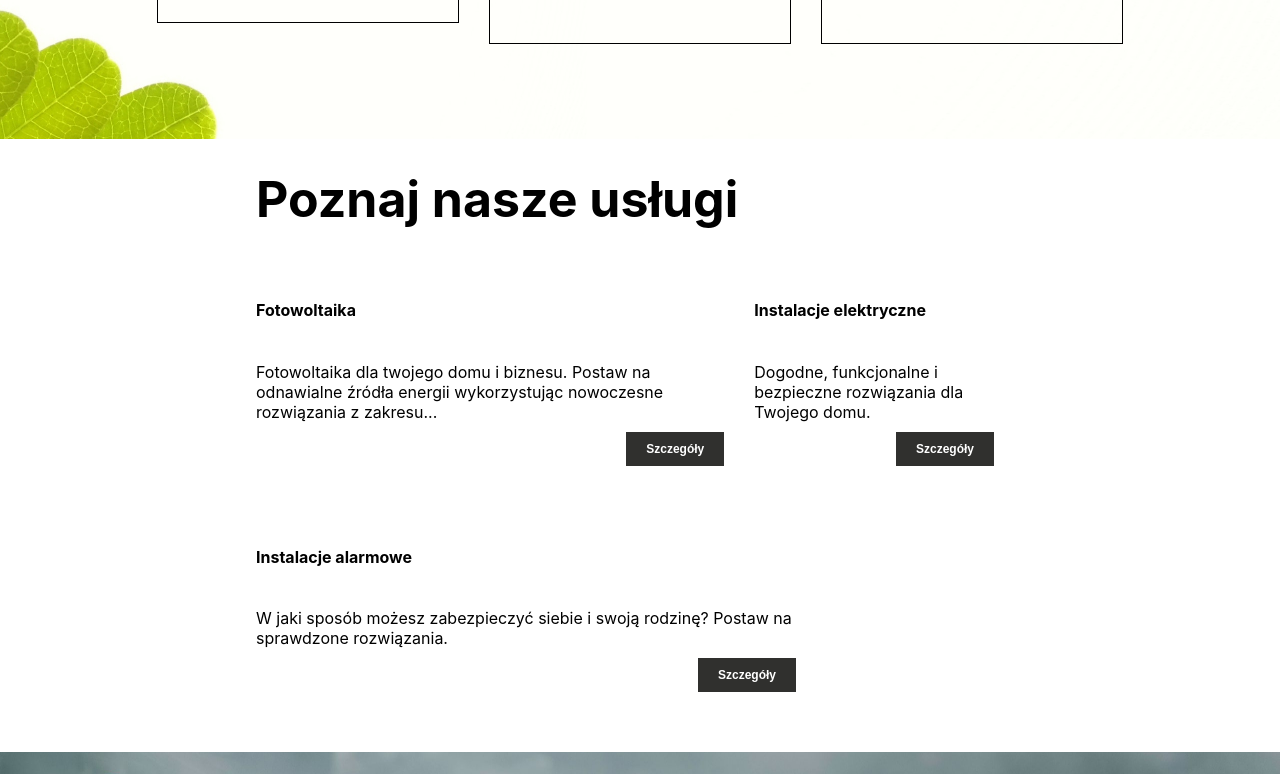
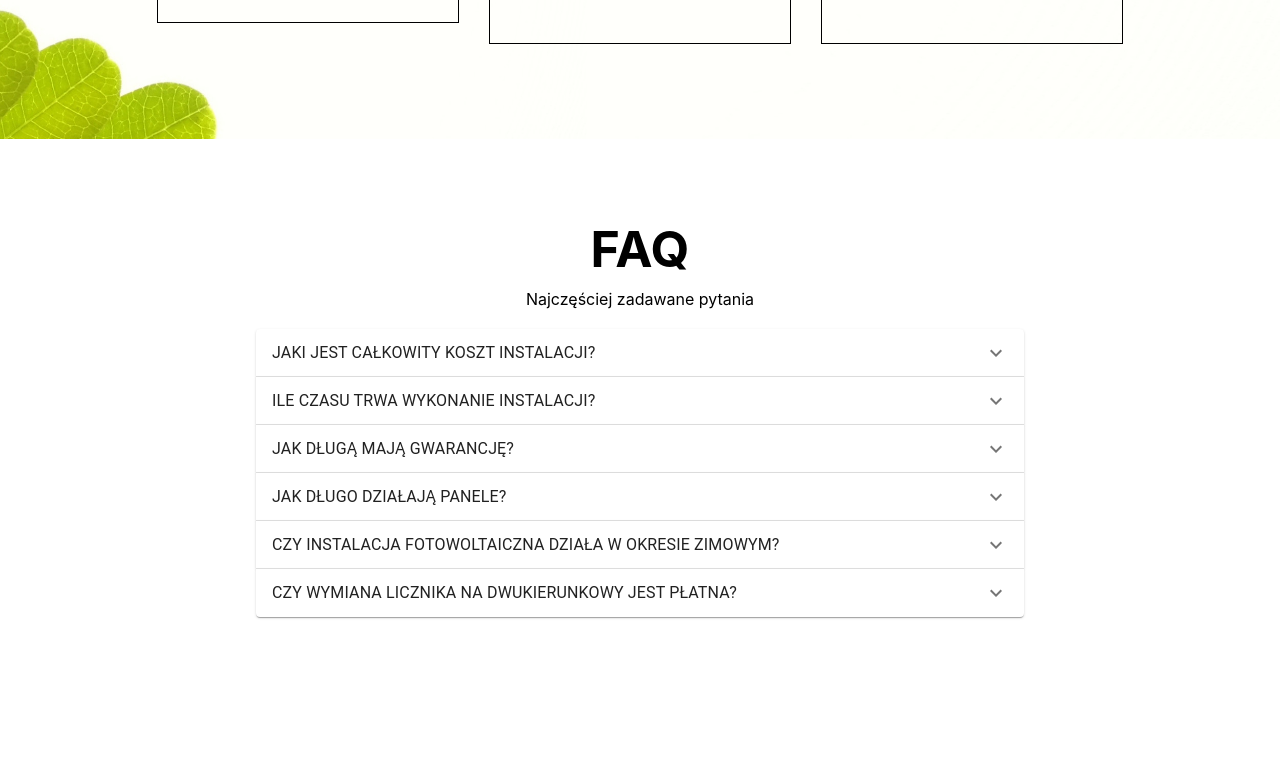
Before and after one commit to OdgrzewanyKotlet/OPTON, a React (Create React App) app: page / in a window 1280 px wide. Shown: the part 2140-2914 px from the top of the page. Built offline with nearby package versions, Linux system fonts and the light colour scheme.

Commit message:
FAQ implemented, MaterialUI added

```diff
--- a/package.json
+++ b/package.json
@@ -3,6 +3,8 @@
   "version": "0.1.0",
   "private": true,
   "dependencies": {
+    "@material-ui/core": "^4.11.2",
+    "@material-ui/icons": "^4.11.2",
     "@testing-library/jest-dom": "^5.11.6",
     "@testing-library/react": "^11.2.2",
     "@testing-library/user-event": "^12.6.0",
--- /dev/null
+++ b/src/components/Photovoltaics/FAQ/FAQ.js
@@ -0,0 +1,157 @@
+import React from "react";
+import Accordion from "@material-ui/core/Accordion";
+import AccordionDetails from "@material-ui/core/AccordionDetails";
+import AccordionSummary from "@material-ui/core/AccordionSummary";
+import Typography from "@material-ui/core/Typography";
+import ExpandMoreIcon from "@material-ui/icons/ExpandMore";
+import styles from "./FAQ.module.css";
+
+export default function FAQ() {
+  const [expanded, setExpanded] = React.useState(false);
+
+  const handleChange = (panel) => (event, isExpanded) => {
+    setExpanded(isExpanded ? panel : false);
+  };
+
+  return (
+    <div className={styles.FAQAcc}>
+      <Accordion
+        expanded={expanded === "panel1"}
+        onChange={handleChange("panel1")}
+      >
+        <AccordionSummary
+          expandIcon={<ExpandMoreIcon />}
+          aria-controls="panel1bh-content"
+          id="panel1bh-header"
+        >
+          <Typography className={styles.Heading}>
+            JAKI JEST CAŁKOWITY KOSZT INSTALACJI?
+          </Typography>
+        </AccordionSummary>
+        <AccordionDetails>
+          <Typography>
+            Koszt instalacji zależy od jej mocy zainstalowanej oraz
+            zastosowanych materiałów (paneli i inwertera) Im większa instalacja
+            tym cena jednostkowa instalacji maleje. W celu uzyskania wyceny
+            zapraszamy do kontaktu z naszą Firmą. Zapewniamy bezpłatny audyt,
+            który określi, jaka moc przyłączeniowa będzie potrzebna.
+          </Typography>
+        </AccordionDetails>
+      </Accordion>
+      <Accordion
+        expanded={expanded === "panel2"}
+        onChange={handleChange("panel2")}
+      >
+        <AccordionSummary
+          expandIcon={<ExpandMoreIcon />}
+          aria-controls="panel2bh-content"
+          id="panel2bh-header"
+        >
+          <Typography className={styles.Heading}>
+            ILE CZASU TRWA WYKONANIE INSTALACJI?
+          </Typography>
+        </AccordionSummary>
+        <AccordionDetails>
+          <Typography>
+            Zależnie od wielkości i stopnia skomplikowania instalacji. Średni
+            czas montażu dla instalacji do 5 KW to 2-3 dni.
+          </Typography>
+        </AccordionDetails>
+      </Accordion>
+      <Accordion
+        expanded={expanded === "panel3"}
+        onChange={handleChange("panel3")}
+      >
+        <AccordionSummary
+          expandIcon={<ExpandMoreIcon />}
+          aria-controls="panel3bh-content"
+          id="panel3bh-header"
+        >
+          <Typography className={styles.Heading}>
+            JAK DŁUGĄ MAJĄ GWARANCJĘ?
+          </Typography>
+        </AccordionSummary>
+        <AccordionDetails>
+          <Typography>
+            Producent wykorzystywanych przez nas paneli CanadianSolar obejmuje
+            gwarancją spadek mocy do 25 lat. Gwarancja udzielana na instalację
+            przez naszą firmę obejmuje okres do 5 lat z możliwością jej
+            przedłużenia. W przypadku falowników w zależności od producenta
+            gwarancja zwykle wynosi od 7-10 lat.
+          </Typography>
+        </AccordionDetails>
+      </Accordion>
+      <Accordion
+        expanded={expanded === "panel4"}
+        onChange={handleChange("panel4")}
+      >
+        <AccordionSummary
+          expandIcon={<ExpandMoreIcon />}
+          aria-controls="panel4bh-content"
+          id="panel4bh-header"
+        >
+          <Typography className={styles.Heading}>
+            JAK DŁUGO DZIAŁAJĄ PANELE?
+          </Typography>
+        </AccordionSummary>
+        <AccordionDetails>
+          <Typography>
+            Przed wprowadzeniem modułów na rynek panele zostają poddane testom i
+            kontrolom stąd ich awaryjność jest bardzo niska. W pierwszym roku
+            użytkowania producenci deklarują spadek mocy do wartości nie
+            mniejszej niż 98% mocy wyjściowej. Od 2 roku do 25 lat deklarowana
+            wartość spadku mocy wynosi 0,55% w skali roku. Pod koniec 25 lat
+            działania rzeczywista moc wyjściowa nie spadnie poniżej 84,8%.
+          </Typography>
+        </AccordionDetails>
+      </Accordion>
+      <Accordion
+        expanded={expanded === "panel5"}
+        onChange={handleChange("panel5")}
+      >
+        <AccordionSummary
+          expandIcon={<ExpandMoreIcon />}
+          aria-controls="panel5bh-content"
+          id="panel5bh-header"
+        >
+          <Typography className={styles.Heading}>
+            CZY INSTALACJA FOTOWOLTAICZNA DZIAŁA W OKRESIE ZIMOWYM?
+          </Typography>
+        </AccordionSummary>
+        <AccordionDetails>
+          <Typography>
+            Jeżeli na panele padają promienie słoneczne i nie zalega na nich
+            śnieg to moduły będą wytwarzały energię elektryczną. Instalacja ma
+            obniżoną wydajność wyłącznie ze względu na krótszy okres czasu
+            pomiędzy wschodem a zachodem słońca oraz mniej intensywne światło
+            słoneczne. Na korzyść właścicieli instalacji wpływa fakt, że
+            sprawność modułów wzrasta wraz z obniżaniem się ich temperatury, co
+            oznacza że najlepszymi warunkami do produkcji energii są słoneczne i
+            chłodne dni, czyli dokładnie takie, które panują zimą.
+          </Typography>
+        </AccordionDetails>
+      </Accordion>
+      <Accordion
+        expanded={expanded === "panel6"}
+        onChange={handleChange("panel6")}
+      >
+        <AccordionSummary
+          expandIcon={<ExpandMoreIcon />}
+          aria-controls="panel6bh-content"
+          id="panel6bh-header"
+        >
+          <Typography className={styles.Heading}>
+            CZY WYMIANA LICZNIKA NA DWUKIERUNKOWY JEST PŁATNA?
+          </Typography>
+        </AccordionSummary>
+        <AccordionDetails>
+          <Typography>
+            Nie, operator wykonuje wymianę licznika energii na dwukierunkowy
+            oraz instaluje zabezpieczenia na sieci. Za obie czynności nie
+            pobiera opłat.
+          </Typography>
+        </AccordionDetails>
+      </Accordion>
+    </div>
+  );
+}
--- /dev/null
+++ b/src/components/Photovoltaics/FAQ/FAQ.module.css
@@ -0,0 +1,9 @@
+.FAQAcc {
+  width: 60%;
+  margin: 20px auto;
+}
+
+.Heading {
+  text-align: left;
+  font-weight: bold;
+}
--- a/src/components/Photovoltaics/Photovoltaics.js
+++ b/src/components/Photovoltaics/Photovoltaics.js
@@ -6,6 +6,7 @@ import BasicSection from "../BasicSection/BasicSection";
 import Button from "../UI/Button/Button";
 import Benefits from "./Benefits/Benefits";
 import Services from "./Services/Services";
+import FAQ from "./FAQ/FAQ";
 
 class Photovoltaics extends Component {
   contactButtonClickedHandler = () => {
@@ -54,6 +55,11 @@ class Photovoltaics extends Component {
           </div>
         </BasicSection>
         <Benefits />
+        <BasicSection customClass={styles.FAQ}>
+          <h2>FAQ</h2>
+          Najczęściej zadawane pytania
+          <FAQ />
+        </BasicSection>
         <BasicSection>
           <Services />
         </BasicSection>
--- a/src/components/Photovoltaics/Photovoltaics.module.css
+++ b/src/components/Photovoltaics/Photovoltaics.module.css
@@ -35,3 +35,12 @@
   color: grey;
   line-height: 200%;
 }
+
+.FAQ {
+  padding-top: 50px;
+  padding-bottom: 150px;
+}
+
+.FAQ h2 {
+  margin-bottom: 10px;
+}
```
Also changed, not shown: 1 other file (tests, documents, lock files or other folders).
